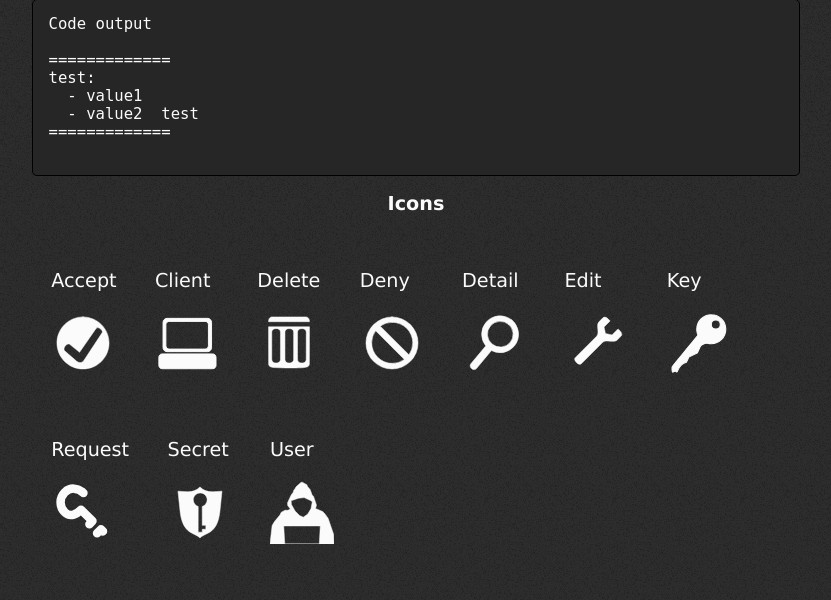
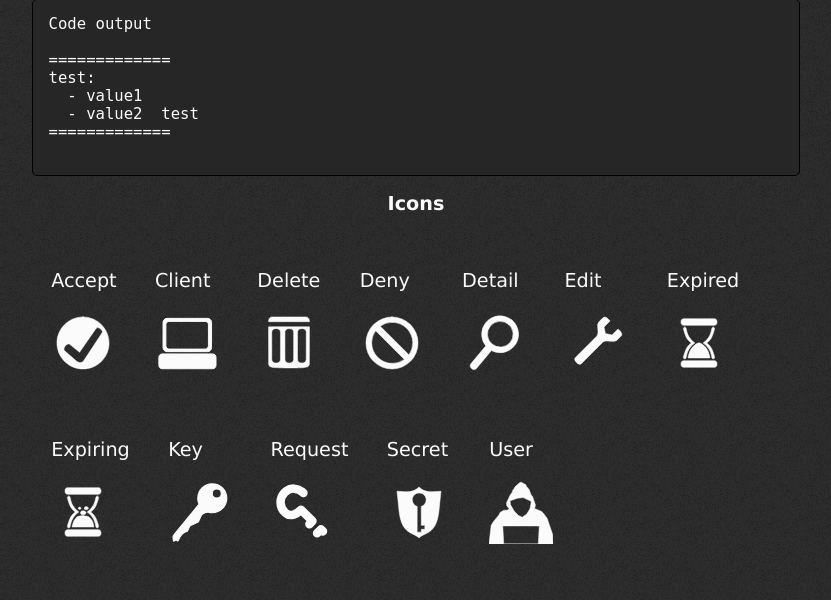
Before and after one commit to kalehmann/unlocked-server, a Symfony app: template templates/hello.html.twig in a window 1280 px wide. Shown: the part 529-1129 px from the top of the page, without its empty margins (224-1055 px from the left). Run offline with Twig, Linux system fonts and the light colour scheme; the template is opened without the code that fills it, so the values that code supplies are empty; style sheets or scripts are compiled from the project's sources; some libraries are stand-ins or nearby versions.

Commit message:
feat: Expiring and expired icons

```diff
--- a/assets/style/icons.scss
+++ b/assets/style/icons.scss
@@ -5,6 +5,8 @@ $icon-names: (
     deny,
     detail,
     edit,
+    expired,
+    expiring,
     key,
     request,
     secret,
--- a/templates/hello.html.twig
+++ b/templates/hello.html.twig
@@ -7,6 +7,8 @@
     'deny',
     'detail',
     'edit',
+    'expired',
+    'expiring',
     'key',
     'request',
     'secret',
```
Also changed, not shown: assets/icon/expired.svg (added), assets/icon/expiring.svg (added).
